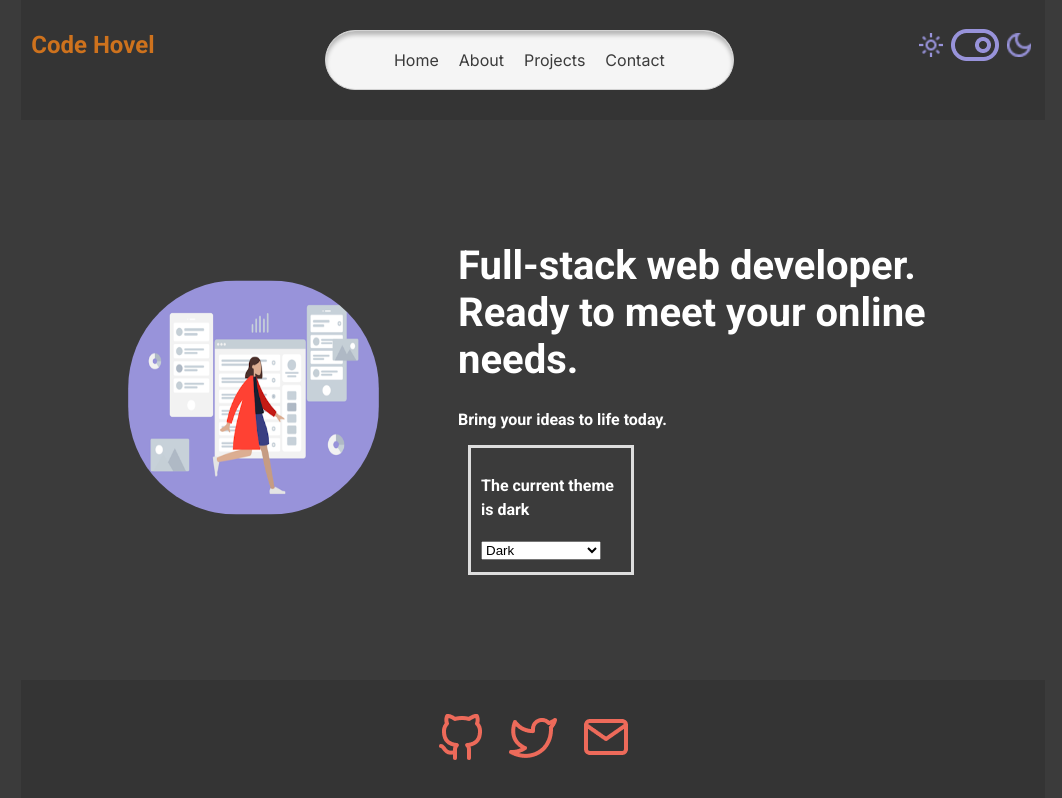
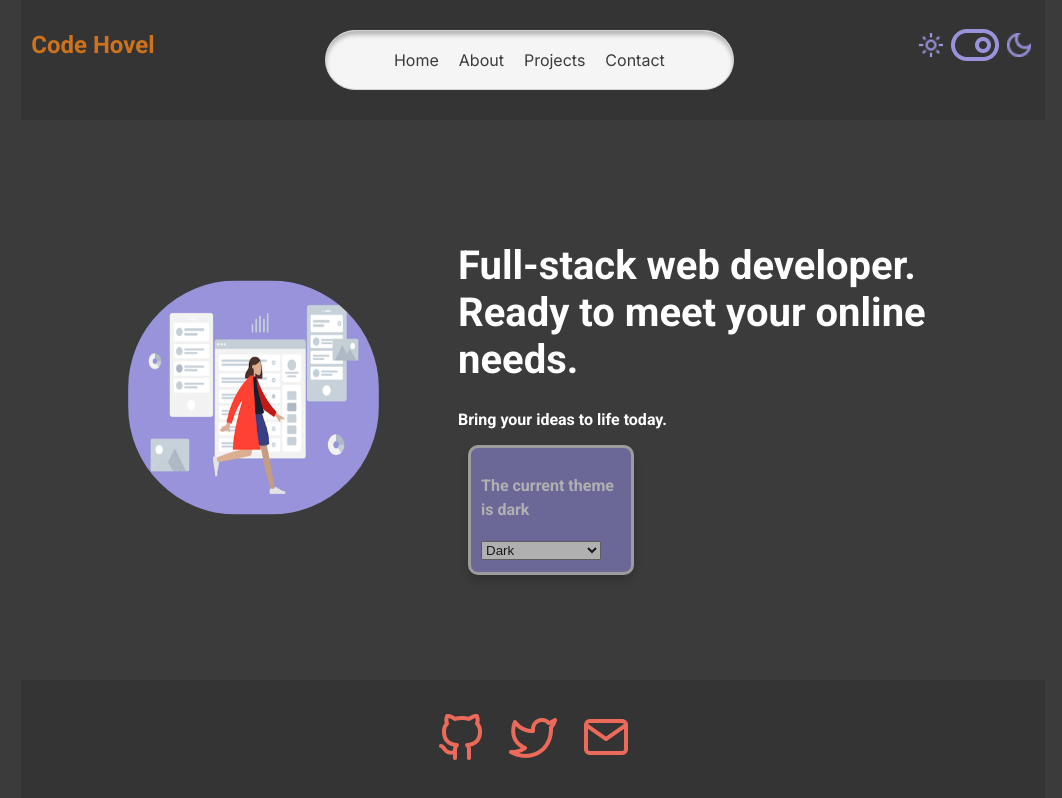
Before and after one commit to evanpixelgame/CodeHovel, a React (Vite) app: page / in a window 1280 px wide. Shown: the whole page, without its empty margins (107-1169 px from the left). Built offline with nearby package versions, Linux system fonts and the light colour scheme.

Commit message:
prettier selector

```diff
--- a/src/components/main/Main.css
+++ b/src/components/main/Main.css
@@ -68,4 +68,8 @@
   max-width: 140px;
   margin: 10px;
   padding: 10px;
+  background-color: #8b85d5;
+  opacity: 0.6;
+  box-shadow: 0px 5px 10px rgba(0, 0, 0, 0.3);
+  border-radius: 10px;
 }
```
